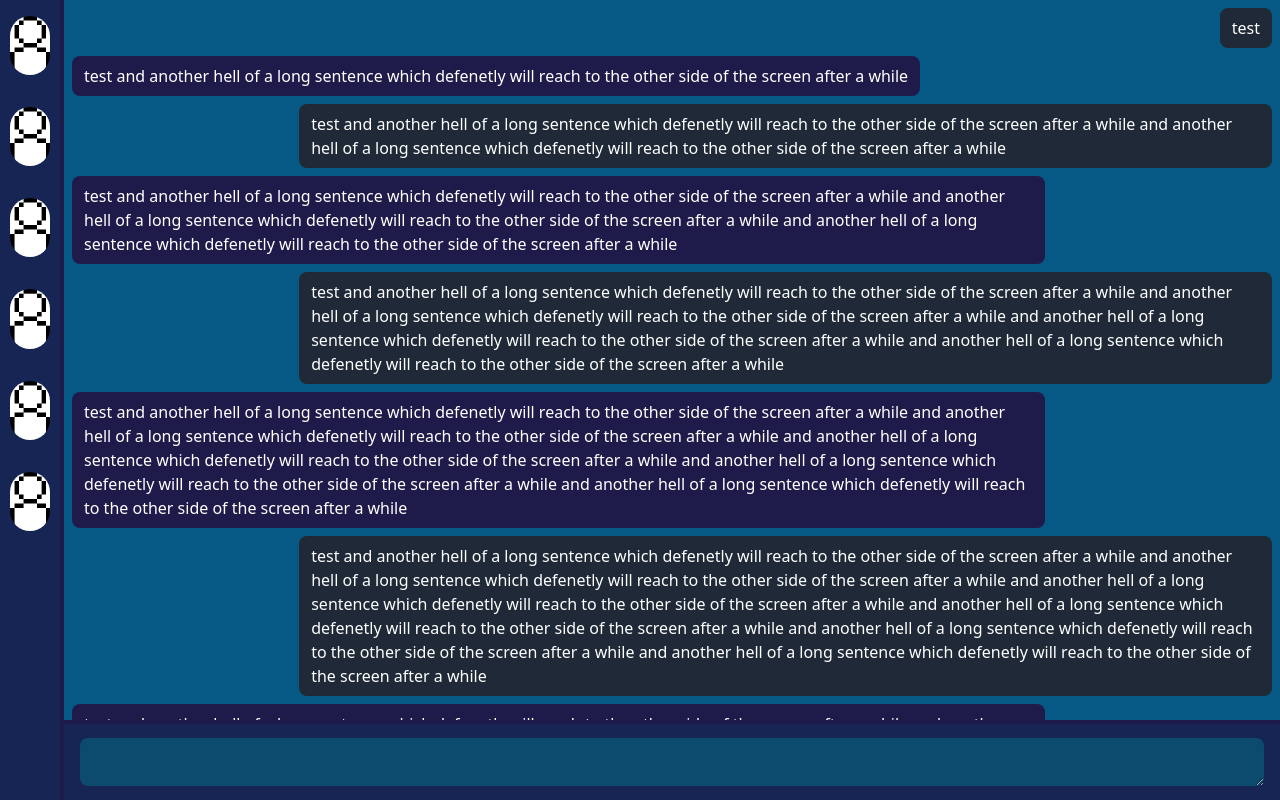
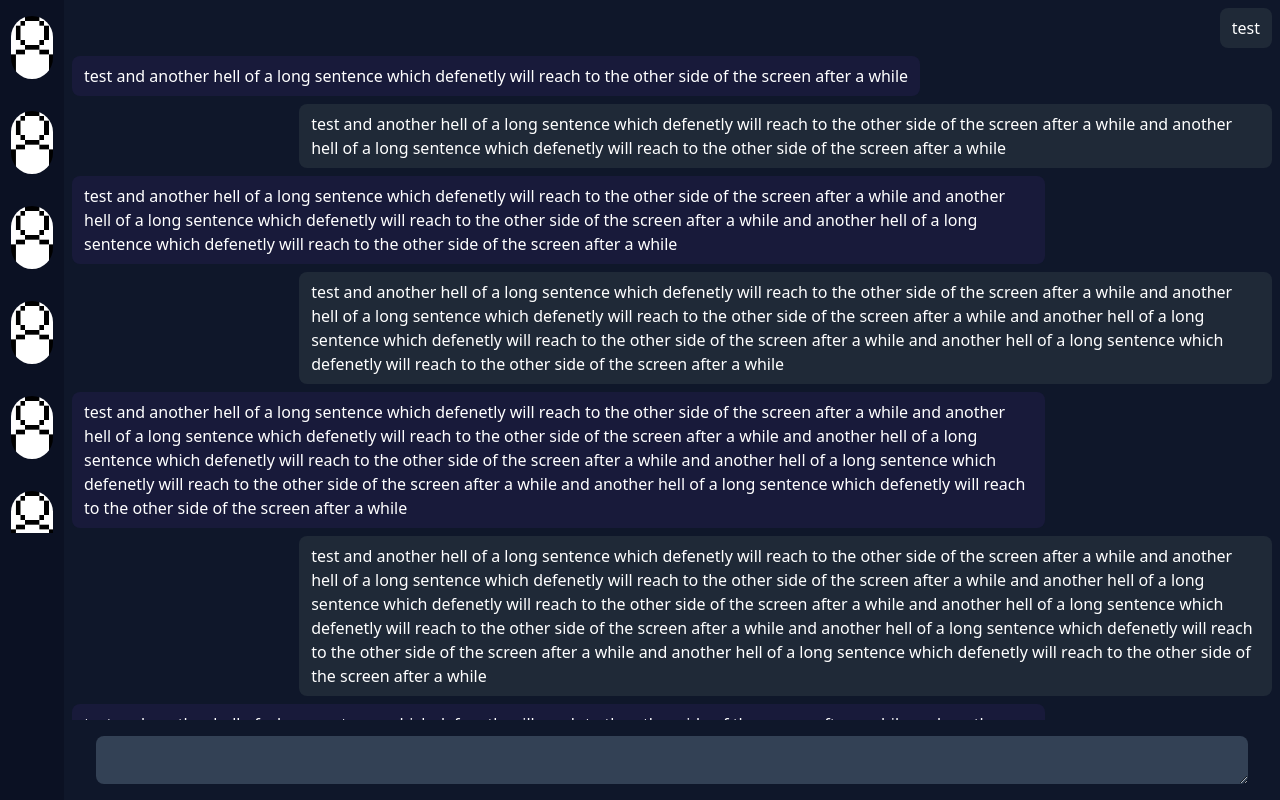
Before and after one commit to Noroichan/websuckit-messaging, a Vue app in the folder frontend/: page / in a window 1280 px wide. Built offline with nearby package versions, Linux system fonts and the light colour scheme.

Commit message:
refactor: color scheme

```diff
--- a/frontend/src/views/ConversationsView.vue
+++ b/frontend/src/views/ConversationsView.vue
@@ -11,22 +11,22 @@
 </script>
 
 <template>
-    <!-- TODO smooth profile pic animation, rethink color scheme -->
+    <!-- TODO smooth profile pic animation, customize scrollbars -->
     <!-- Chat bubbles -->
-    <section class="float-left bg-blue-950 w-1/20 h-screen border-r-4 border-solid border-indigo-950">
+    <section class="float-left bg-slate-925 w-1/20 h-screen">
         <div class="flex flex-col items-center h-4/6 overflow-y-auto">
             <img src="../assets/pictures/profile-pic-default.png.png" class="w-4/6 max-w-14 m-4 rounded-full hover:rounded-lg" v-for="i in 10" :key="i"/>
         </div>
     </section>
     <!-- Messages -->
-    <section class="float-right flex flex-col items-center h-screen w-19/20">
-        <div class="flex flex-col justify-items-stretch bg-sky-800 h-9/10 w-full overflow-y-auto">
+    <section class="float-right flex flex-col items-center bg-slate-900 h-screen w-19/20">
+        <div class="flex flex-col justify-items-stretch flex-grow w-full overflow-y-auto">
             <div class="flex" :class="index % 2 ? 'flex-row' : 'flex-row-reverse'" v-for="(msg, index) in testMessages" :key="msg">
-                <div class="text-white py-2 px-3 w-fit max-w-4/5 mx-2 mt-2 rounded-lg" :class="index % 2 ? 'bg-indigo-950' : 'bg-gray-800'">{{ msg }}</div>
+                <div class="text-white py-2 px-3 w-fit max-w-4/5 mx-2 mt-2 rounded-lg" :class="index % 2 ? 'bg-indigo-1000' : 'bg-gray-800'">{{ msg }}</div>
             </div>
         </div>
-        <div class="flex flex-row items-center justify-items-center bg-blue-950 h-1/10 w-full border-t-4 border-solid border-indigo-950">
-            <textarea class="flex-grow bg-sky-900 m-4 rounded-lg"></textarea>
+        <div class="flex flex-row items-center justify-items-center h-1/12 w-full px-4 rounded-sm">
+            <textarea class="flex-grow bg-slate-700 m-4 rounded-lg"></textarea>
         </div>
     </section>
 </template>
--- a/frontend/tailwind.config.js
+++ b/frontend/tailwind.config.js
@@ -15,6 +15,10 @@ export default {
         '1/20': '5%',
         '19/20': '95%',
       },
+      colors: {
+        'slate-925': '#0b1123',
+        'indigo-1000': '#181a3a',
+      },
     },
   },
   plugins: [],
```
